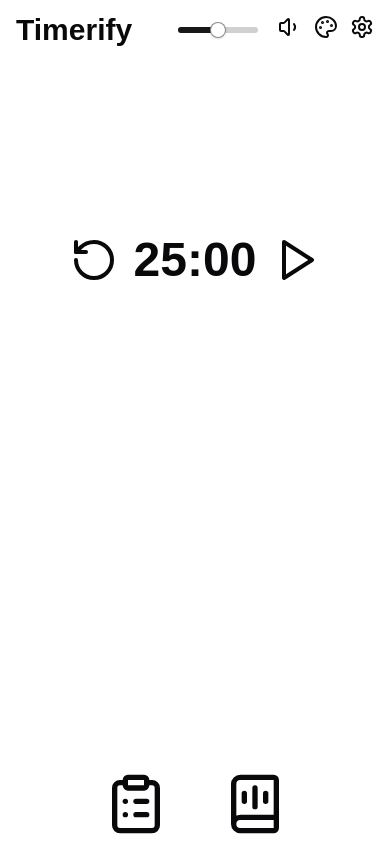
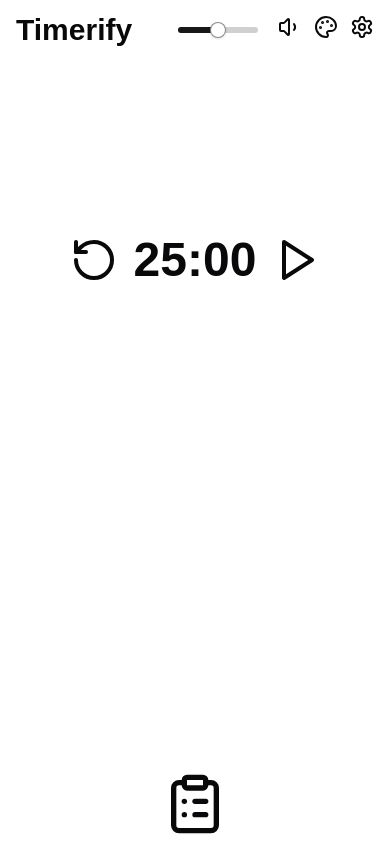
Before and after one commit to ythiago03/timerify, a Next.js app: page / in a window 390 px wide. Shown: the top 844 px of the page. Built offline with nearby package versions, Linux system fonts and the light colour scheme.

Commit message:
:hammer: refactor (page.tsx): fix console erros

```diff
--- a/src/app/page.tsx
+++ b/src/app/page.tsx
@@ -20,9 +20,7 @@
 		"invisible",
 	);
 	const [background, setBackground] = useState<string>("");
-	const [width, setWidth] = useState<number | undefined>(
-		typeof window !== "undefined" ? window.innerWidth : undefined,
-	);
+	const [width, setWidth] = useState<number | null>(null);
 	const [defaultTimer, setDefaultTimer] = useState<number>(1500);
 
 	const toggleTheme = (theme: string, background?: string): void => {
@@ -36,6 +34,7 @@
 	};
 
 	useEffect(() => {
+		setWidth(1366);
 		if (typeof window === "undefined") return;
 
 		const handleResize = () => setWidth(window.innerWidth);
```
